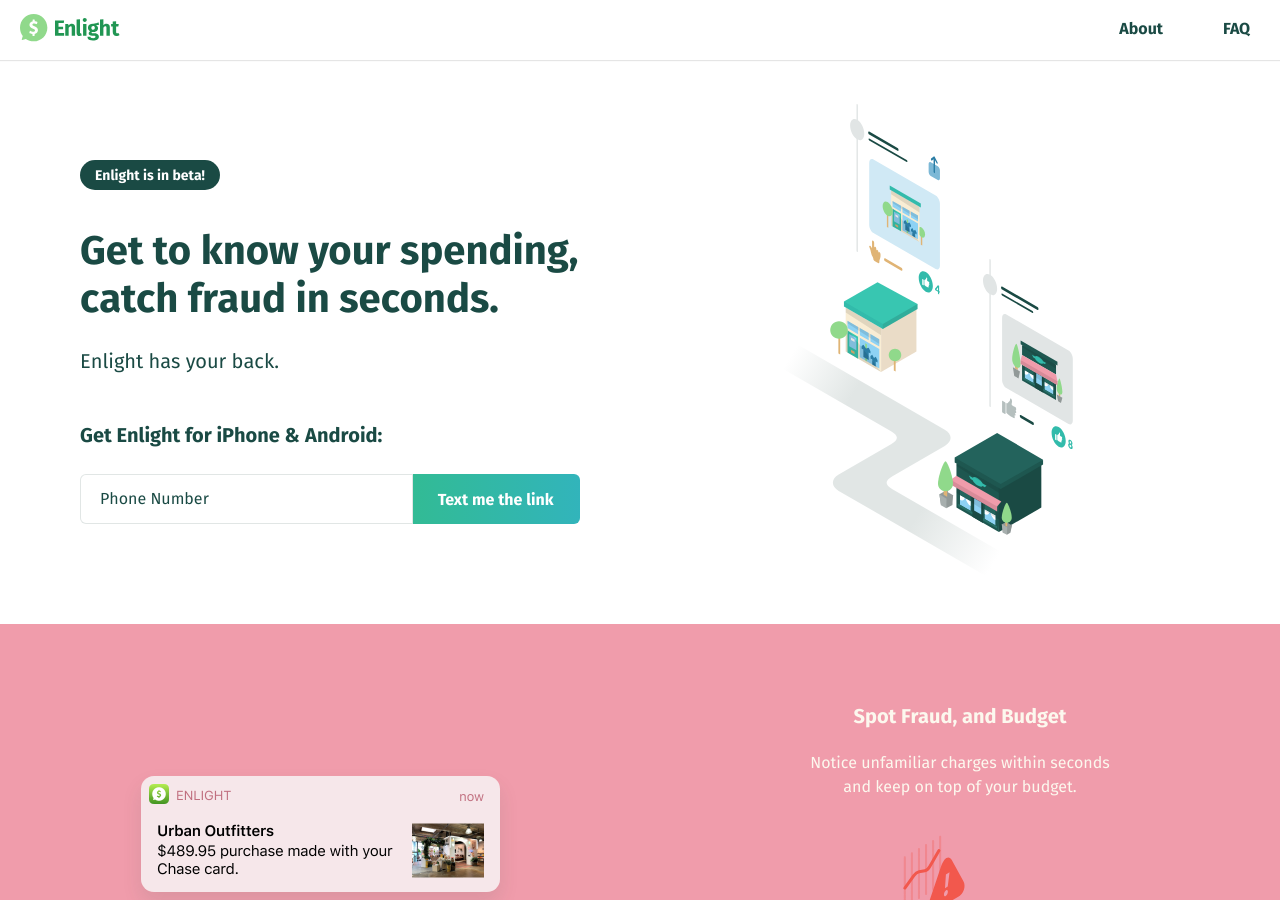
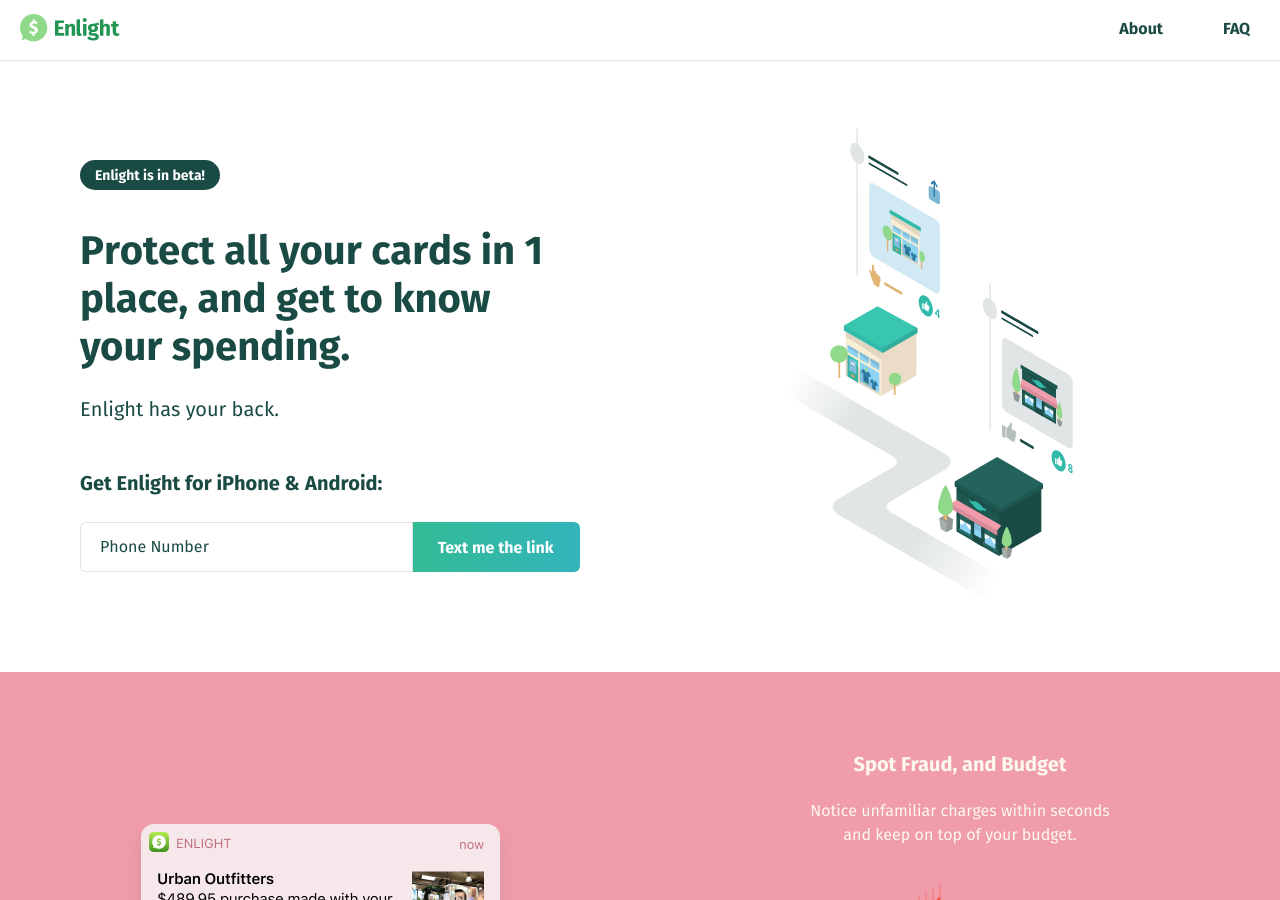
Before and after one commit to nfarina/enlight-site, a Jekyll site: the page built from index.html, in a window 1280 px wide and 900 px high. Built offline with Jekyll 4.4.1, drawn with Linux system fonts in a browser that asks for light colours; comment, search, counter and statistics services are not loaded.

Commit message:
Update index.html

```diff
--- a/index.html
+++ b/index.html
@@ -8,7 +8,7 @@
     <div class="col">
       <div class="use_your_words">
         <div class="pill">Enlight is in beta!</div>
-        <h1>Get to know your spending, catch fraud in seconds.</h1>
+        <h1>Protect all your cards in 1 place, and get to know your spending.</h1>
         <p class="tag">Enlight has your back.</p>
         <div class="form_wrapper">
           <p class="get_it">Get Enlight for iPhone & Android:</p>
```
